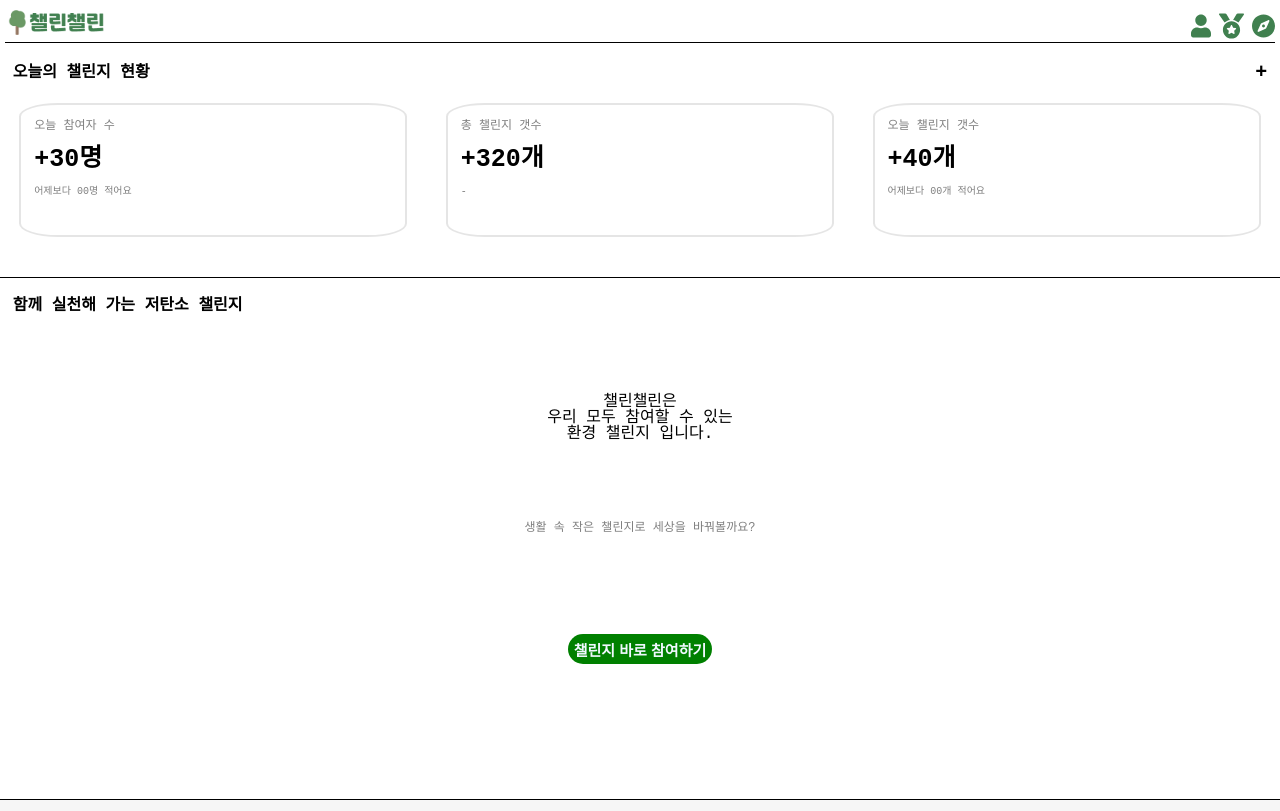
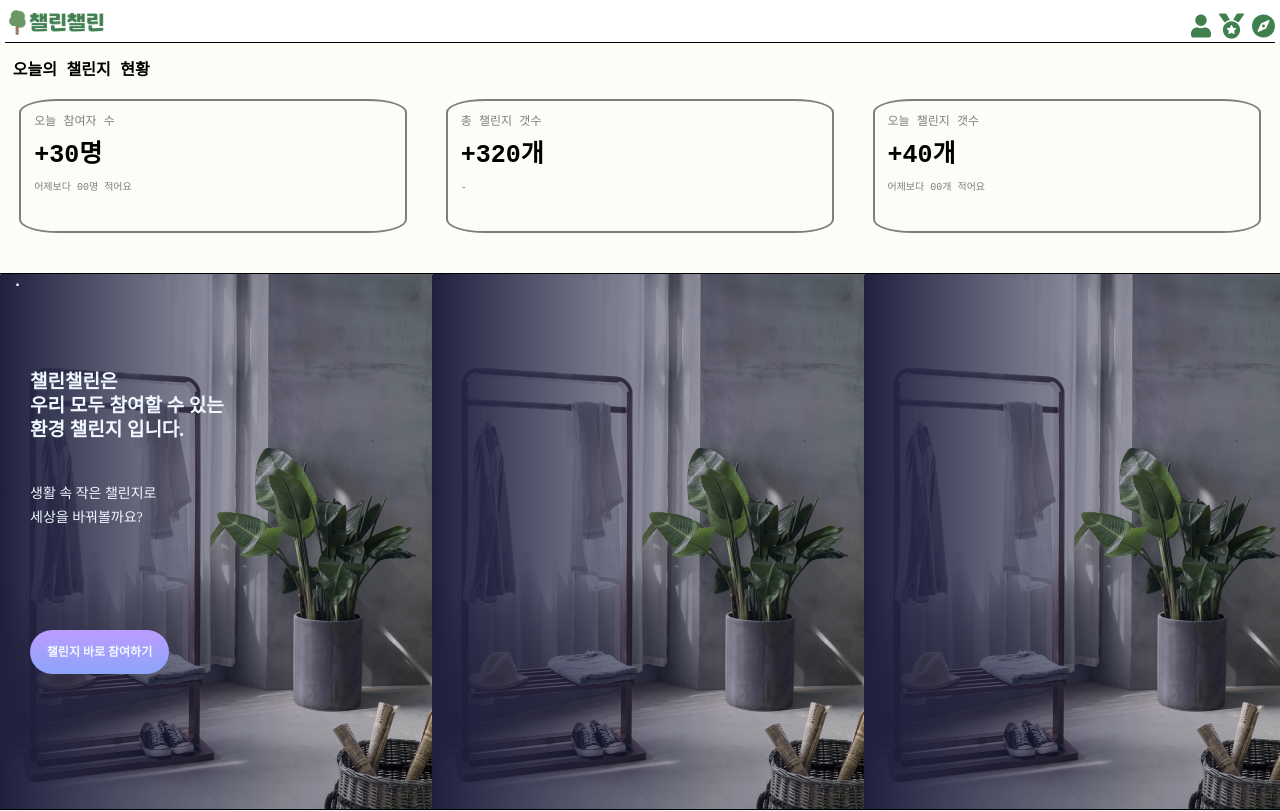
Before and after one commit to challen-challen/Frontend, a React (Create React App) app: page / in a window 1280 px wide. Shown: the top 811 px of the page. Built offline with nearby package versions, Linux system fonts and the light colour scheme.

Commit message:
디자인 수정

```diff
--- a/src/components/Header.css
+++ b/src/components/Header.css
@@ -2,7 +2,8 @@
     display: flex;
     justify-content: space-between;
     align-items: center;
-    margin: 10px 5px;
+    padding-top: 10px;
+    margin: 0px 5px;
     border-bottom: 1px solid;
 }
 
--- a/src/components/Main/MainPage.css
+++ b/src/components/Main/MainPage.css
@@ -17,9 +17,10 @@ ul {
 
 /*현황 화면*/
 .MainPage_Current{
-    margin-top: 20px;
+    padding-top: 20px;
     padding-bottom: 40px;
     border-bottom: 1px solid;
+    background-color:rgb(245, 245, 219, 0.2);
 }
 .MainPage_Current_title{
     display: flex;
@@ -36,10 +37,10 @@ ul {
    font-weight: 600;
 }
 
-.MainPage_Current_title :last-child{
+/* .MainPage_Current_title :last-child{
     font-size: 20px;
    font-weight: 600;
-}
+} */
 
 .MainPage_Current_boxes{
     display: flex;
@@ -49,7 +50,7 @@ ul {
 }
 
 .MainPage_Current_box{
-    border: 2px solid rgba(0, 0, 0, 0.1);
+    border: 2px solid rgba(0, 0, 0, 0.5);
     width: 30%;
     height: 130px;
     border-radius: 10%;
@@ -81,9 +82,10 @@ ul {
 /*시직하가 화면*/
 
 .MainPage_Start{
-    margin-top: 20px;
+    margin-top: 0px;
     padding-bottom: 40px;
     border-bottom: 1px solid;
+    background-image: url("startbg.png");
 }
 
 .MainPage_Start_title{
@@ -99,39 +101,53 @@ ul {
     margin-left: 1vw;
     margin-right: 1vw;
    font-weight: 600;
+   color:aliceblue
 }
 
 .MainPage_Start_desc{
     margin-top: 80px;
+
 }
 
 .MainPage_Start_desc p{
-    text-align: center;
+    font-family: Quicksand;
+    margin-left: 30px;
+    color:aliceblue;
+    font-weight: bold;
+    font-size: 19px;
+    line-height: 24px;
 }
 
 .MainPage_Start_btn{
-    text-align: center;
-    margin-top: 80px;
+    margin-left: 30px;
+    margin-top: 40px;
     margin-bottom: 95px;
-
+    color:aliceblue
 }
 
 .MainPage_Start_btn p{
-    text-align: center;
-    font-size: 12px;
-    color: rgba(0, 0, 0, 0.5);
+    font-family: Montserrat;
+    font-style: normal;
+    font-weight: normal;
+    font-size: 14px;
+    line-height: 24px;
+    color:aliceblue
 }
 
 .MainPage_Start_btn button{
     margin-top: 100px;
     text-align: center;
-    height: 30px;
+    width: 139px;
+height: 44px;
     border: none;
-    background-color: green;
-    border-radius: 20px;
+ background: linear-gradient(180deg, #BC9CFF 0%, #8BA4F9 100%);
+border-radius: 22px;
     color: aliceblue;
-    font-size: 15px;
-    font-weight: 800;
+    font-family: Montserrat;
+    font-style: normal;
+    font-weight: bold;
+    font-size: 12px;
+    line-height: 15px;
 }
 
 
--- a/src/components/Main/MainPage_Current.js
+++ b/src/components/Main/MainPage_Current.js
@@ -5,7 +5,6 @@ function MainPage_Current() {
         <div className="MainPage_Current">
              <div className="MainPage_Current_title">
                 <p>오늘의 챌린지 현황</p>
-                <p>+</p>
             </div>
             <div className="MainPage_Current_boxes">
                 <div className="MainPage_Current_box">
--- a/src/components/Main/MainPage_Start.js
+++ b/src/components/Main/MainPage_Start.js
@@ -5,15 +5,15 @@ function MainPage_Start() {
     return (
         <div className="MainPage_Start">
             <div className="MainPage_Start_title">
-                <p>함께 실천해 가는 저탄소 챌린지</p>
+                <p>.</p>
             </div>
             <div className="MainPage_Start_desc">
-                <p><strong>챌린챌린</strong>은</p>
+                <p>챌린챌린은</p>
                 <p>우리 모두 참여할 수 있는</p>
                 <p>환경 챌린지 입니다.</p>
             </div>
             <div className="MainPage_Start_btn">
-                <p>생활 속 작은 챌린지로 세상을 바꿔볼까요?</p>
+                <p>생활 속 작은 챌린지로<br /> 세상을 바꿔볼까요?</p>
                 <Link to="/challenge/all">
                     <button>챌린지 바로 참여하기</button>
                 </Link>
--- a/src/components/MyPage/MyPage.css
+++ b/src/components/MyPage/MyPage.css
@@ -1,5 +1,6 @@
 .MyPage_UserInfo{
     margin-top: 20px;
+    margin-bottom: 60px;
     padding-bottom: 40px;
     border-bottom: 1px solid;
 }
```
Also changed, not shown: src/App.css (line endings or trailing spaces), src/components/Main/startbg.png (added).
